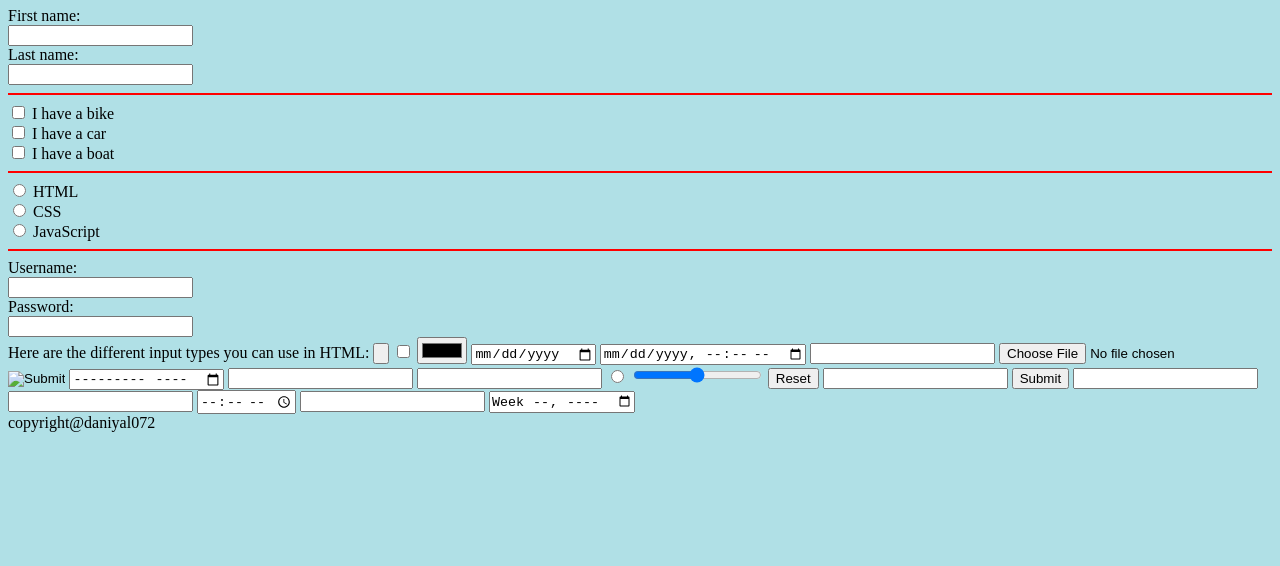
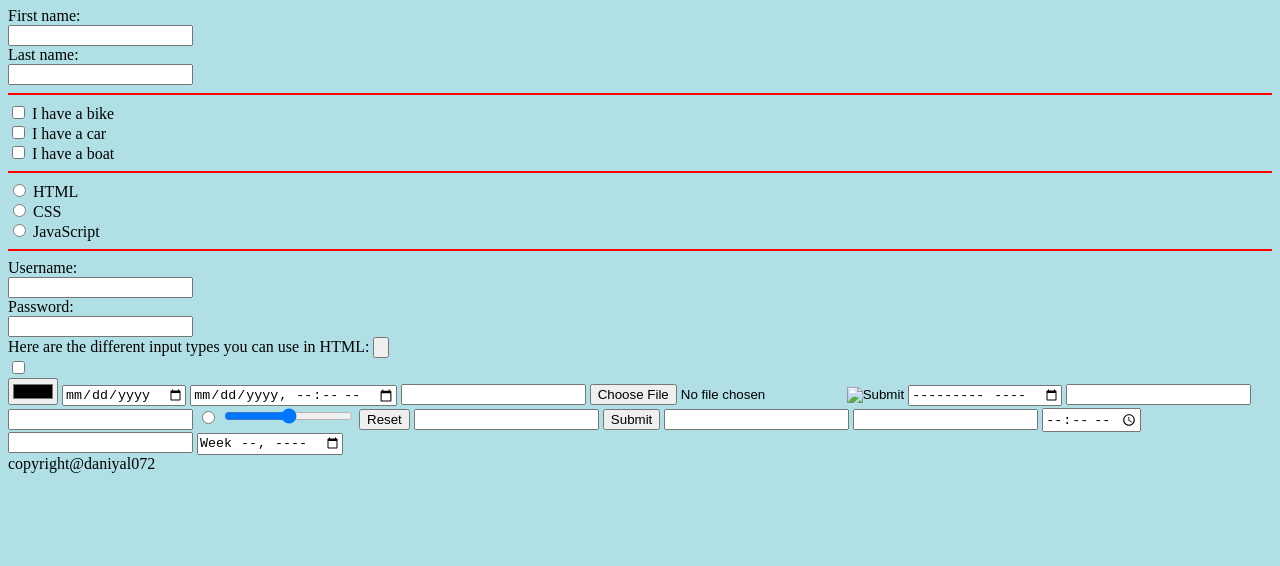
Before and after one commit to Daniyal072/class, a plain HTML site: page contact.html in a window 1280 px wide. Shown: the part 234-800 px from the top of the page. Drawn offline with Linux system fonts and the light colour scheme.

Commit message:
Update contact.html

```diff
--- a/contact.html
+++ b/contact.html
@@ -103,9 +103,9 @@ Aipect International's training programs are taught by experienced industry expe
 Here are the different input types you can use in HTML:
 
 
-<input type="button">
+<input type="button"><br>
 
-<input type="checkbox">
+<input type="checkbox"><br>
 
 <input type="color">
 
```
